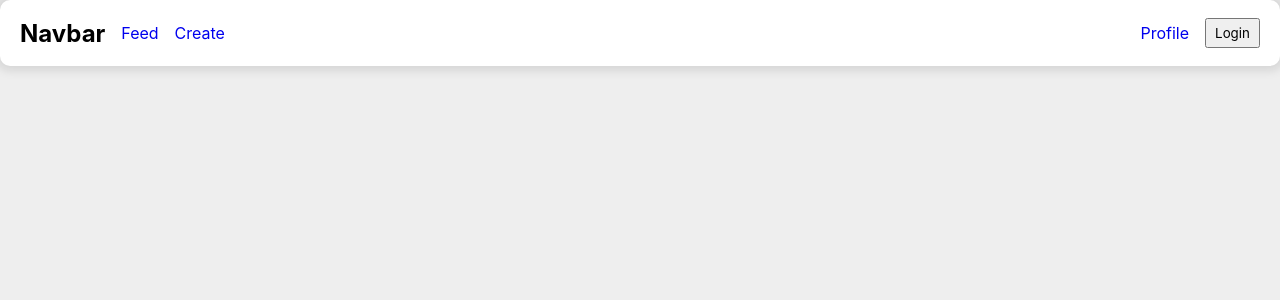
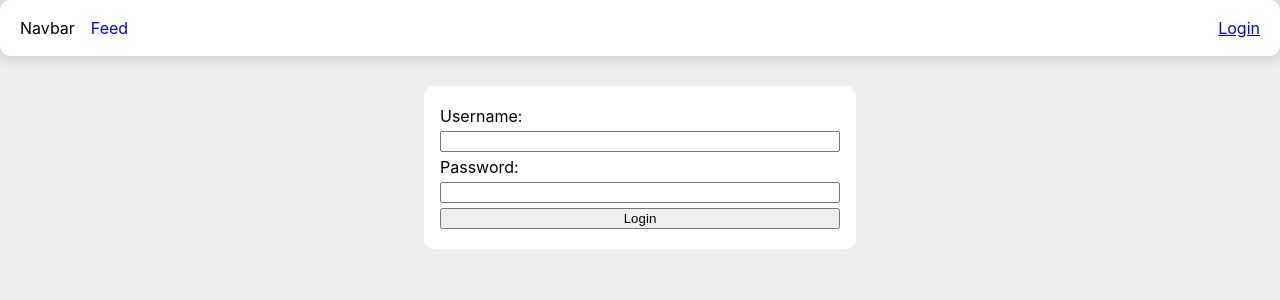
Before and after one commit to Thadchanon/my-first-react-app, a React (Vite) app: page /login in a window 1280 px wide. Shown: the top 300 px of the page. Built offline with nearby package versions, Linux system fonts and the light colour scheme.

Commit message:
context-api

```diff
--- a/src/App.tsx
+++ b/src/App.tsx
@@ -5,16 +5,28 @@
 import Profile from './pages/Profile'
 import Create from './pages/Create'
 import PostDetail from './pages/PostDetail'
+import Login from './pages/Login'
+import GuardedRoute from './guard/GuardedRoute'
+import { useAuth } from './providers/AuthProvider'
 
 function App() {
+  const { isLoggedIn } = useAuth()
+
   return (
     <div className="App">
       <Navbar />
       <Routes>
         <Route path="/" element={<Home />} />
-        <Route path="/profile" element={<Profile />} />
-        <Route path="/create" element={<Create />} />
         <Route path="/post/:id" element={<PostDetail />} />
+
+        <Route element={<GuardedRoute isRouteAccessible={isLoggedIn} redirectRoute="/login" />}>
+          <Route path="/profile" element={<Profile />} />
+          <Route path="/create" element={<Create />} />
+        </Route>
+
+        <Route element={<GuardedRoute isRouteAccessible={!isLoggedIn} redirectRoute="/" />}>
+          <Route path="/login" element={<Login />} />
+        </Route>
       </Routes>
     </div>
   )
--- a/src/components/Greeting.tsx
+++ b/src/components/Greeting.tsx
@@ -1,15 +1,13 @@
+import { useAuth } from '../providers/AuthProvider'
 import classes from './Greeting.module.css'
 
-interface IGreetingProps {
-  name: string
-  isLoggedIn: boolean
-}
+const Greeting = () => {
+  const { username } = useAuth()
 
-const Greeting = ({ name, isLoggedIn }: IGreetingProps) => {
   return (
     <div className={classes.card}>
       <h3>Welcome!</h3>
-      <p>{isLoggedIn ? name : 'Unknown'}</p>
+      <p>{username}</p>
     </div>
   )
 }
--- a/src/components/Navbar.tsx
+++ b/src/components/Navbar.tsx
@@ -1,24 +1,44 @@
+import { Link, useNavigate } from 'react-router-dom'
 import { NavLink } from 'react-router-dom'
 import classes from './Navbar.module.css'
+import { useAuth } from '../providers/AuthProvider'
 
 const Navbar = () => {
+  const { isLoggedIn, logout } = useAuth()
+
+  const navigate = useNavigate()
+
+  const handleLogout = () => {
+    logout()
+    navigate('/login')
+  }
+
   return (
     <nav className={classes.navBar}>
       <div className={classes.menu}>
-        <h2>Navbar</h2>
+        <p>Navbar</p>
         <NavLink className={({ isActive }) => (isActive ? classes.active : classes.inactive)} to="/">
           Feed
         </NavLink>
-        <NavLink className={({ isActive }) => (isActive ? classes.active : classes.inactive)} to="/create">
-          Create
-        </NavLink>
       </div>
       <div className={classes.menu}>
-        <NavLink className={({ isActive }) => (isActive ? classes.active : classes.inactive)} to="/profile">
-          Profile
-        </NavLink>
-
-        <button className={classes.loginButton}>Login</button>
+        {isLoggedIn ? (
+          <>
+            <NavLink className={({ isActive }) => (isActive ? classes.active : classes.inactive)} to="/profile">
+              Profile
+            </NavLink>
+            <NavLink className={({ isActive }) => (isActive ? classes.active : classes.inactive)} to="/create">
+              Create
+            </NavLink>
+            <button className={classes.login} onClick={handleLogout}>
+              Log out
+            </button>
+          </>
+        ) : (
+          <Link to="/login" className={classes.login}>
+            Login
+          </Link>
+        )}
       </div>
     </nav>
   )
--- /dev/null
+++ b/src/guard/GuardedRoute.tsx
@@ -0,0 +1,12 @@
+import { Navigate, Outlet } from 'react-router-dom'
+
+interface IGuardedRouteProps {
+  isRouteAccessible: boolean
+  redirectRoute: string
+}
+
+const GuardedRoute = ({ isRouteAccessible, redirectRoute }: IGuardedRouteProps) => {
+  return isRouteAccessible ? <Outlet /> : <Navigate to={redirectRoute} replace />
+}
+
+export default GuardedRoute
--- a/src/main.tsx
+++ b/src/main.tsx
@@ -3,11 +3,14 @@
 import App from './App.tsx'
 import './index.css'
 import { BrowserRouter } from 'react-router-dom'
+import AuthProvider from './providers/AuthProvider.tsx'
 
 ReactDOM.createRoot(document.getElementById('root')!).render(
   <React.StrictMode>
     <BrowserRouter>
-      <App />
+      <AuthProvider>
+        <App />
+      </AuthProvider>
     </BrowserRouter>
   </React.StrictMode>,
 )
--- a/src/pages/Home.tsx
+++ b/src/pages/Home.tsx
@@ -1,9 +1,13 @@
 import usePosts from '../hooks/usePosts'
 import classes from './Home.module.css'
 import Post from '../components/Post'
+import { useAuth } from '../providers/AuthProvider'
 
 const Home = () => {
   const { posts, isLoading } = usePosts()
+  const { isLoggedIn } = useAuth()
+
+  console.log(isLoggedIn)
 
   if (isLoading) return <h1>Loading...</h1>
 
--- /dev/null
+++ b/src/pages/Login.module.css
@@ -0,0 +1,10 @@
+.loginForm {
+  display: flex;
+  flex-direction: column;
+  width: 400px;
+  height: auto;
+  background-color: white;
+  padding: 20px 16px;
+  border-radius: 10px;
+  gap: 5px;
+}
--- /dev/null
+++ b/src/pages/Login.tsx
@@ -0,0 +1,36 @@
+import { FormEvent, useState } from 'react'
+import classes from './Login.module.css'
+import { useAuth } from '../providers/AuthProvider'
+import { useNavigate } from 'react-router-dom'
+
+const Login = () => {
+  const { login } = useAuth()
+  const navigate = useNavigate()
+  const [username, setUsername] = useState<string>('')
+  const [password, setPassword] = useState<string>('')
+
+  const handleSubmit = async (e: FormEvent) => {
+    e.preventDefault()
+
+    try {
+      await login(username, password)
+      navigate('/')
+    } catch (err) {
+      console.log(err)
+    }
+  }
+
+  return (
+    <form className={classes.loginForm} onSubmit={handleSubmit}>
+      <label>Username:</label>
+      <input type="text" onChange={(e) => setUsername(e.target.value)} />
+
+      <label>Password:</label>
+      <input type="Password" onChange={(e) => setPassword(e.target.value)} />
+
+      <input type="submit" value="Login" />
+    </form>
+  )
+}
+
+export default Login
--- a/src/pages/Profile.tsx
+++ b/src/pages/Profile.tsx
@@ -3,7 +3,7 @@
 const Profile = () => {
   return (
     <div>
-      <Greeting name="Job" isLoggedIn={true} />
+      <Greeting />
     </div>
   )
 }
--- /dev/null
+++ b/src/providers/AuthProvider.tsx
@@ -0,0 +1,58 @@
+import { ReactNode, createContext, useContext, useState } from 'react'
+import { CredentialDTO, LoginDTO } from '../types/dto'
+import axios from 'axios'
+
+interface IAuthProviderProps {
+  children: ReactNode
+}
+
+interface IAuthContextType {
+  isLoggedIn: boolean
+  username: string | null
+  login: (username: string, password: string) => Promise<void>
+  logout: () => void
+}
+
+const AuthContext = createContext<IAuthContextType | null>(null)
+
+export const useAuth = () => {
+  const context = useContext(AuthContext)
+
+  if (!context) throw new Error('useAuth must be used within AuthProvider')
+
+  return context
+}
+
+const token = localStorage.getItem('token')
+const user = localStorage.getItem('username')
+
+const AuthProvider = ({ children }: IAuthProviderProps) => {
+  const [isLoggedIn, setIsLoggedin] = useState<boolean>(!!token)
+  const [username, setUsername] = useState<string | null>(user)
+
+  const login = async (username: string, password: string) => {
+    const loginBody: LoginDTO = { username, password }
+
+    try {
+      const res = await axios.post<CredentialDTO>('https://api.learnhub.thanayut.in.th/auth/login', loginBody, {
+        headers: { 'Content-Type': 'application/json' },
+      })
+
+      localStorage.setItem('token', res.data.accessToken)
+      localStorage.setItem('username', username)
+      setIsLoggedin(true)
+      setUsername(username)
+    } catch (err) {
+      throw new Error('Invalid username or password')
+    }
+  }
+  const logout = () => {
+    localStorage.clear()
+    setIsLoggedin(false)
+    setUsername(null)
+  }
+
+  return <AuthContext.Provider value={{ isLoggedIn, username, login, logout }}>{children}</AuthContext.Provider>
+}
+
+export default AuthProvider
```
Also changed, not shown: src/types/dto.ts (+9 -0 lines).
